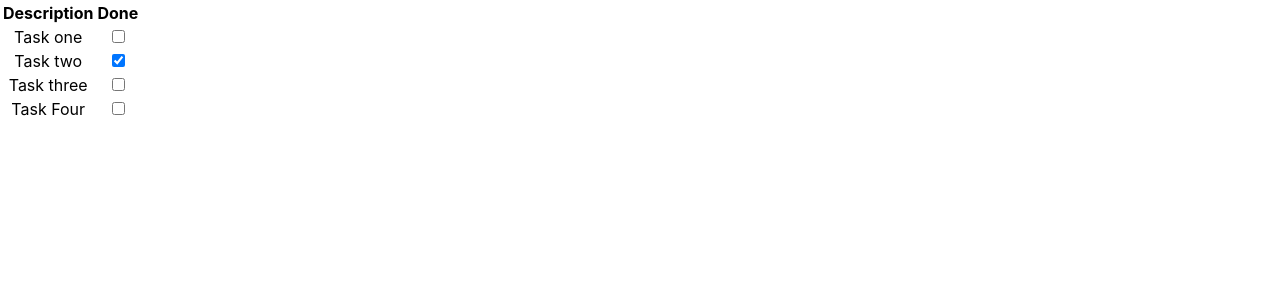
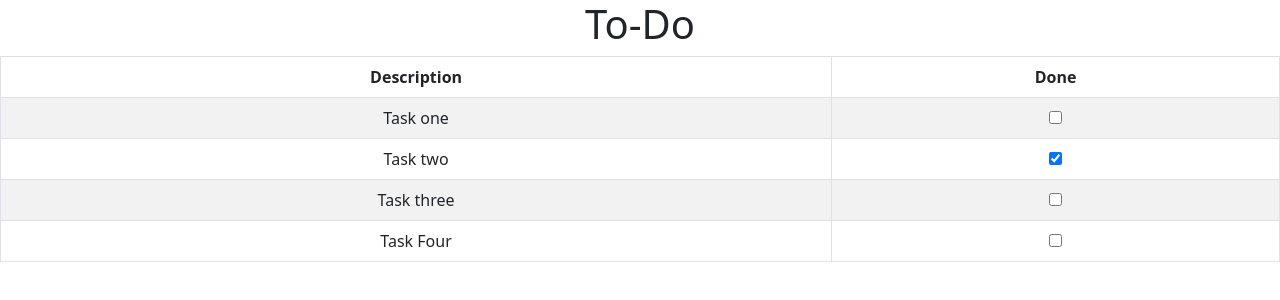
Before and after one commit to ethanial1/ToDolist_react, a React (Create React App) app: page / in a window 1280 px wide. Shown: the top 300 px of the page. Built offline with nearby package versions, Linux system fonts and the light colour scheme.

Commit message:
Estilos de boostrap

```diff
--- a/src/App.js
+++ b/src/App.js
@@ -22,7 +22,8 @@ function App() {
 
   return (
     <div className="App">
-      <table>
+      <h1>To-Do</h1>
+      <table className="table table-striped table-bordered">
         <thead>
           <tr>
             <th>Description</th>
--- a/src/components/TaskRow.js
+++ b/src/components/TaskRow.js
@@ -6,7 +6,10 @@ export const TaskRow = props => (
             {props.task.name}
         </td>
         <td>
-            <input type="checkbox" id="" checked = {props.task.done} onChange={props.toggleTask}/>
+            <input
+            type="checkbox"
+            checked = {props.task.done}
+            onChange={() => props.toggleTask(props.task)}/>
         </td>
     </tr>
 );
--- a/src/index.js
+++ b/src/index.js
@@ -7,6 +7,7 @@ import reportWebVitals from './reportWebVitals';
 ReactDOM.render(
   <React.StrictMode>
     <App />
+    <link href="https://cdn.jsdelivr.net/npm/bootstrap@5.1.0/dist/css/bootstrap.min.css" rel="stylesheet" integrity="sha384-KyZXEAg3QhqLMpG8r+8fhAXLRk2vvoC2f3B09zVXn8CA5QIVfZOJ3BCsw2P0p/We" crossorigin="anonymous"></link>
   </React.StrictMode>,
   document.getElementById('root')
 );
```
